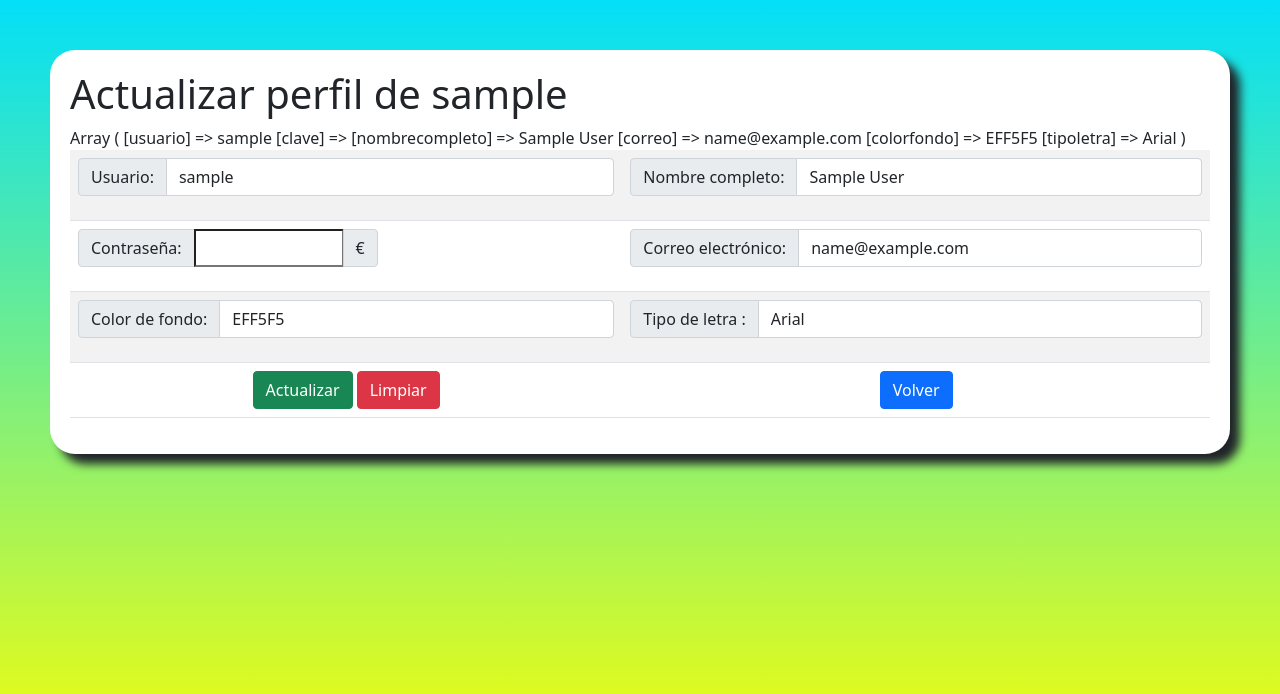
After one commit to German-devv/GermanUrgorri-ManejoSesionesCookies, a PHP site: page /perfil.php in a window 1280 px wide. The commit adds this page. Shown: the top 694 px of the page. Run offline with PHP 8.4, Linux system fonts and the light colour scheme; the visitor is signed in with stand-in values (Sample User, id 1).

Commit message:
25/11-13:51

```diff
--- /dev/null
+++ b/perfil.php
@@ -0,0 +1,111 @@
+<!DOCTYPE html>
+<html lang="es">
+
+<head>
+    <meta charset="UTF-8">
+    <meta http-equiv="X-UA-Compatible" content="IE=edge">
+    <meta name='viewport' content="width=device-width, initial-scale=1.0">
+    <link rel="stylesheet" href="Styles/styleGeneral.css">
+    <link href="https://cdn.jsdelivr.net/npm/bootstrap@5.0.2/dist/css/bootstrap.min.css" rel="stylesheet" integrity="sha384-EVSTQN3/azprG1Anm3QDgpJLIm9Nao0Yz1ztcQTwFspd3yD65VohhpuuCOmLASjC" crossorigin="anonymous">
+    <title>Actualizar</title>
+</head>
+
+<body>
+    <section>
+
+
+        <?php
+        include('server/accesoBase.php');
+        include('server/checkUser.php');
+
+
+
+        echo '<h1>Actualizar perfil de '.$_SESSION['usuario'].'</h1>';
+
+        $perfil = $base->prepare("SELECT * from usuarios WHERE usuario=?");
+        $perfil->execute([$_SESSION['usuario']]);
+        $perfil = $perfil->fetch(PDO::FETCH_ASSOC);
+
+        print_r($perfil);
+
+
+        echo ("
+
+
+        <form action='server/updatePerfil.php' method='post'>
+        <table class='table table-striped'>
+            <tbody>
+
+                <tr>
+                    <td>
+                        <div class='input-group mb-3'>
+                            <label class='input-group-text' for='usuario'>Usuario:</label>
+                            <input class='form-control' value='".$perfil['usuario']."' type='text' name='usuario'
+                                id='usuario'>
+                        </div>
+                    </td>
+                    <td>
+                        <div class='input-group mb-3'>
+                            <label class='input-group-text' for='nombrecompleto'>Nombre completo:</label>
+                            <input class='form-control' value='".$perfil['nombrecompleto']."' type='text' name='nombrecompleto'
+                                id='nombrecompleto'>
+                        </div>
+                    </td>
+                </tr>
+
+                <tr>
+                    <td>
+                        <div class='input-group mb-3'>
+                            <label class='input-group-text' for='clave'>Contraseña:</label>
+                            <input type='clave' value='".$perfil['clave']."' name='text' id='clave' min='0' style='width: 150px;'>
+                            <label class='input-group-text' for='clave'>€</label>
+                        </div>
+                    </td>
+
+                    <td>
+                        <div class='input-group mb-3'>
+                            <label class='input-group-text' for='correo'>Correo electrónico:</label>
+                            <input class='form-control' value='".$perfil['correo']."' type='email' name='correo'
+                                id='correo'>
+                        </div>
+                    </td>
+                </tr>
+
+                <tr>
+                    <td>
+                        <div class='input-group mb-3'>
+                            <label class='input-group-text' for='colorfondo'>Color de fondo:</label>
+                            <input class='form-control' value='".$perfil['colorfondo']."' type='text' name='colorfondo'
+                                id='colorfondo'>
+                        </div>
+                    </td>
+                    <td>
+                        <div class='input-group mb-3'>
+                            <label class='input-group-text' for='tipoletra'>Tipo de letra :</label>
+                            <input class='form-control' value='".$perfil['tipoletra']."' type='text' name='tipoletra'
+                                id='tipoletra'>
+                        </div>
+                    </td>
+                </tr>
+
+")
+        ?>
+        <td>
+            <input type='submit' id='update' class='btn btn-success' value='Actualizar'>
+            <input type='reset' id='update' class='btn btn-danger' value='Limpiar'>
+        </td>
+
+        <td><a href="listado.php" class='btn btn-primary'>Volver</a></td>
+        </tr>
+
+
+
+        </tbody>
+
+        </table>
+
+        </form>
+    </section>
+</body>
+
+</html>
--- a/server/submitListado.php
+++ b/server/submitListado.php
@@ -35,9 +35,9 @@ if($action == 'borrar'){
     header("Location: ../muevestock.php?id=$id", true, 301);
     exit();
 
-}if($action == "Inciar sesion"){
+}if($action == "modificarPerfil"){
 
-    header("Location: ../login.php?id=$id", true, 301);
+    header("Location: ../perfil.php", true, 301);
     exit();
 
 }
```
Also changed, not shown: listado.php (+6 -6 lines), server/cerrarSesion.php (added, +7 -0 lines), server/updatePerfil.php (added, +34 -0 lines).
